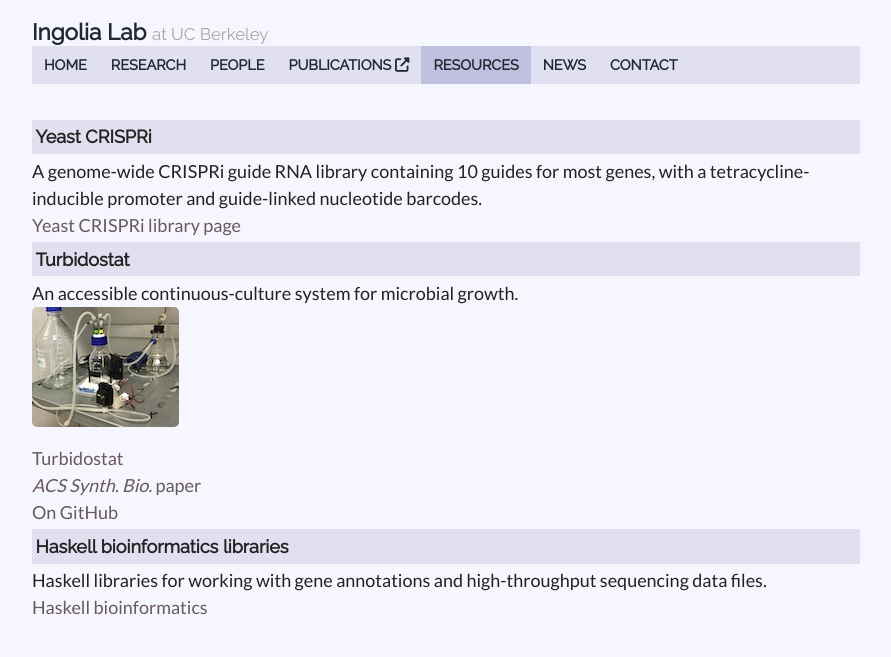
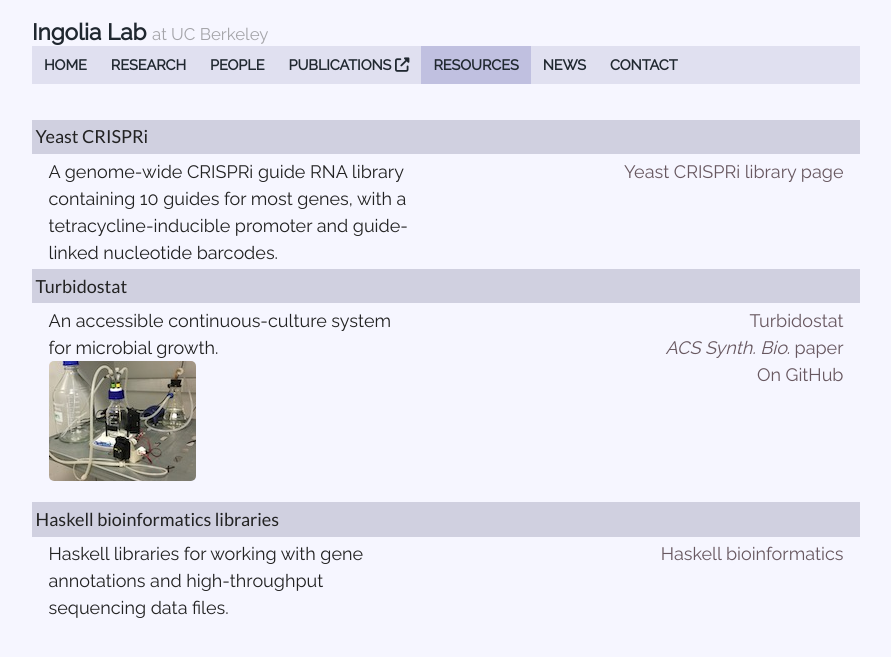
Before and after one commit to ingolia-lab/lab-web-page, a Jekyll site: the page built from src/resources.html, in a window 1280 px wide. Shown: the top 657 px of the page, without its empty margins (194-1085 px from the left). Built offline with Jekyll 4.4.1, drawn with Linux system fonts in a browser that asks for light colours; nearby versions of some CDN libraries.

Commit message:
Fixed up layout for resources and added links to Yeast CRISPRi library

```diff
--- a/src/_sass/_base.scss
+++ b/src/_sass/_base.scss
@@ -95,3 +95,36 @@ div.section-header p {
   text-decoration: none;
   text-align: left;
 }
+
+/* Person headers */
+div.resource-header {
+  width: 100%;
+  background: #d0d0e0;
+  padding: .2em;
+  margin: .2em 0 .2em 0;
+}
+
+.resource-left {
+/*  font-variant: small-caps; */
+  font-size: large;
+  margin: 0 0 0 0;
+  float: left;
+  width: 46%;
+  padding: 0% 0% 0% 2%;
+  font-family: "Raleway", sans-serif;
+  font-style: normal;
+  text-decoration: none;
+  text-align: left;
+}
+
+.resource-right {
+/*  font-variant: small-caps; */
+  margin: 0 0 0 0;
+  float: right;
+  width: 46%;
+  padding: 0% 2% 0% 0%;
+  font-family: "Raleway", sans-serif;
+  font-style: normal;
+  text-decoration: none;
+  text-align: right;
+}
--- a/src/resources.html
+++ b/src/resources.html
@@ -3,30 +3,30 @@ layout: default
 title: Resources
 ---
 
-<div class="section-header">
+<div class="resource-header">
   Yeast CRISPRi
 </div>
 
-<div class="software-desc">
+<div class="resource-left">
   A genome-wide CRISPRi guide RNA library containing 10 guides for
   most genes, with a tetracycline-inducible promoter and guide-linked
   nucleotide barcodes.
 </div>
-<div class="software-links">
+<div class="resource-right">
   <a href="https://ingolia-lab.github.io/yeast-crispri/">Yeast CRISPRi library page</a>
 </div>
 <div style="clear: both"></div>
 
-<div class="section-header">
+<div class="resource-header">
 Turbidostat
 </div>
 
-<div class="software-desc">
+<div class="resource-left">
 An accessible continuous-culture system for microbial growth.
 <br>
 <img src="/images/turbidostat.jpg">
 </div>
-<div class="software-links">
+<div class="resource-right">
   <a href="https://ingolia-lab.github.io/turbidostat">Turbidostat</a>
   <br>
   <a href="https://pubs.acs.org/doi/10.1021/acssynbio.8b00529"><i>ACS Synth. Bio.</i> paper</a>
@@ -36,14 +36,14 @@ An accessible continuous-culture system for microbial growth.
 <div style="clear: both"></div>
 
 
-<div class="section-header">
+<div class="resource-header">
 Haskell bioinformatics libraries
 </div>
 
-<div class="software-desc">
+<div class="resource-left">
 Haskell libraries for working with gene annotations and high-throughput sequencing data files.
 </div>
-<div class="software-links">
+<div class="resource-right">
   <a href="software.html">Haskell bioinformatics</a>
 </div>
 <div style="clear: both"></div>
```
